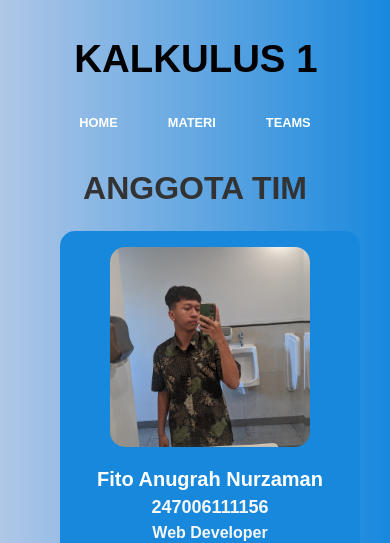
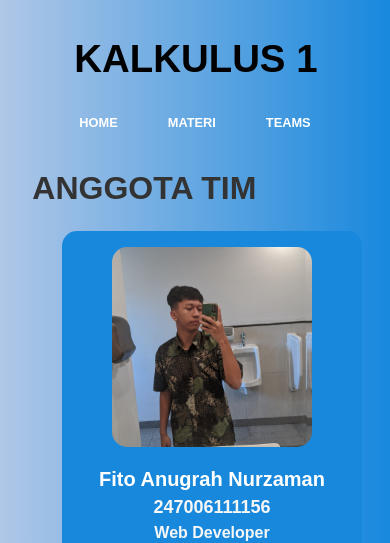
Before and after one commit to kalkulus-code/kalkulus-code.github.io, a plain HTML site: page about.html in a window 390 px wide. Shown: the top 543 px of the page. Drawn offline with Linux system fonts and the light colour scheme.

Commit message:
Add files via upload

```diff
--- a/assets/css/about.css
+++ b/assets/css/about.css
@@ -73,6 +73,7 @@ header {
     align-items: center;
     justify-content: center;
     flex-direction: column;
+
 }
 
 .team-content {
@@ -83,6 +84,7 @@ header {
     gap: 2rem;
     text-align: center;
     margin-top: 4rem;
+    margin-left: 250px;
 }
 
 .team-content img {
@@ -373,7 +375,7 @@ body::-webkit-scrollbar {
     }
 
 }
-@media screen and (max-width: 768px){
+@media screen and (max-width: 476px){
 
 
     .team-content{
@@ -382,9 +384,11 @@ body::-webkit-scrollbar {
         height: 100%;
         justify-content: center;
         position: relative;
-        left: 45px;
+        right: 20%;
         top: 150px;
-
+    }
+    .judul{
+        right: 13%;
     }
     .box{
         margin: 15px;
```
